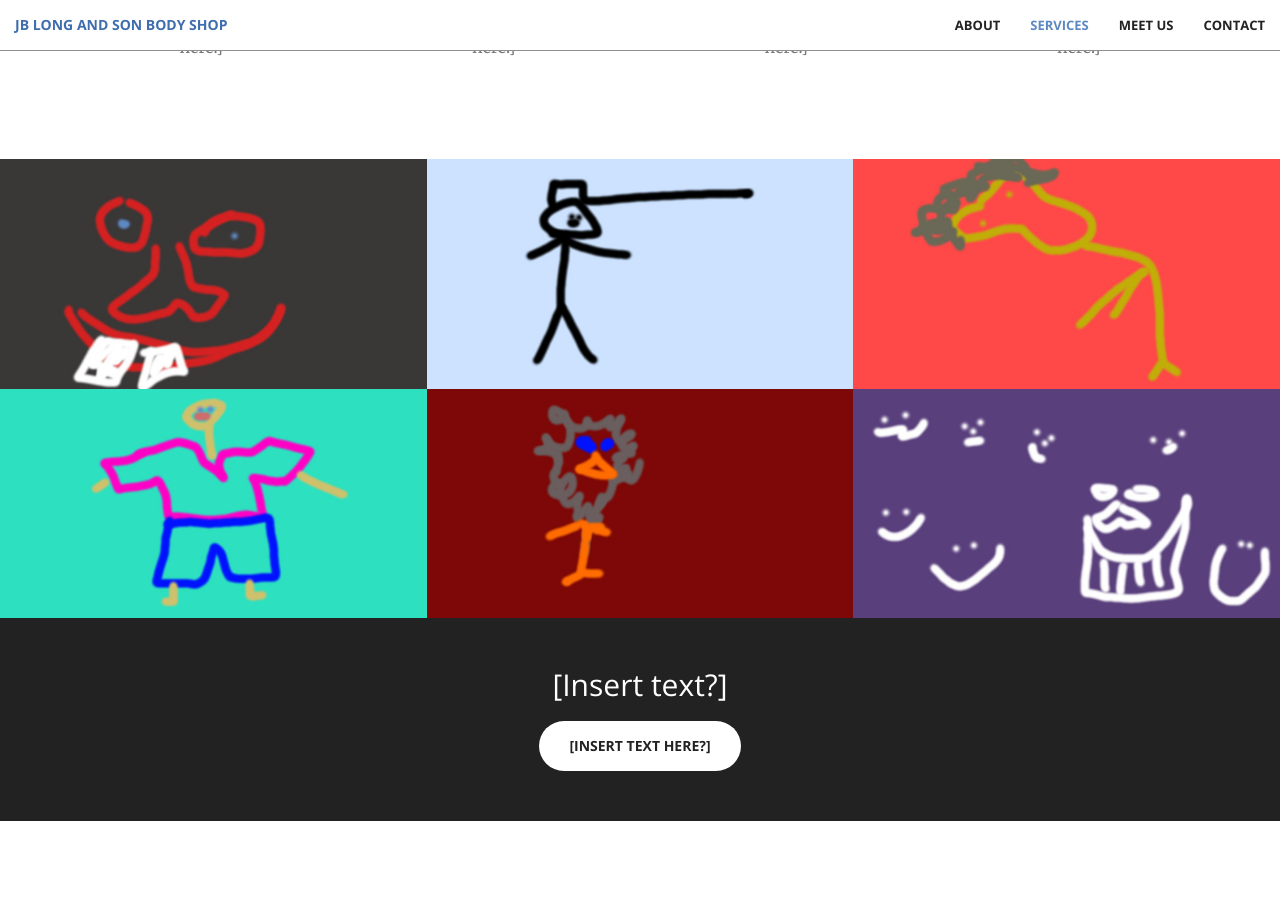
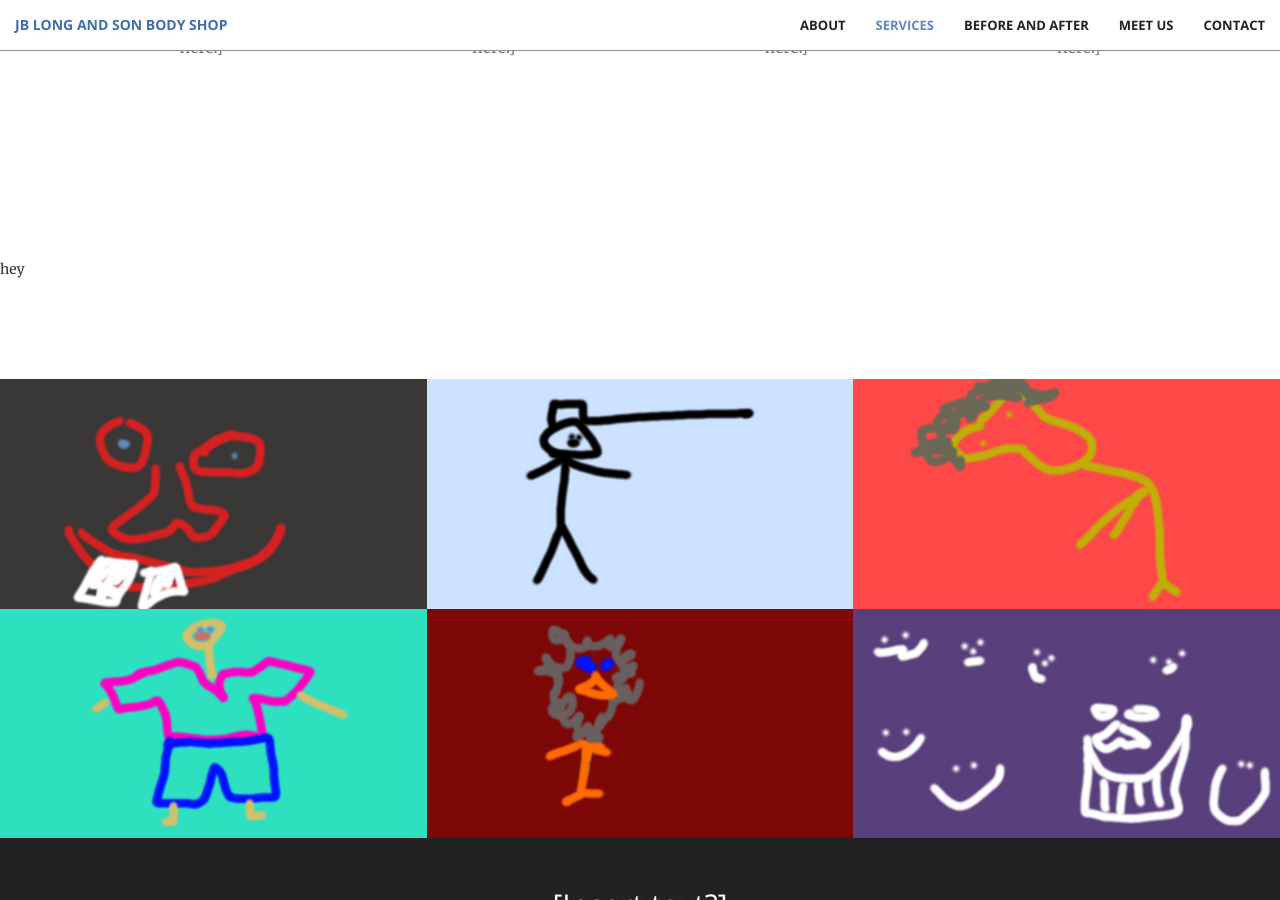
Before and after one commit to matthewlong29/JBShop_Site, a Jekyll site: the page built from index.html, in a window 1280 px wide and 900 px high, scrolled down 1608 px. Built offline with Jekyll 4.4.1, drawn with Linux system fonts in a browser that asks for light colours.

Commit message:
Added before and after navigation

```diff
--- a/_includes/before-and-after.html
+++ b/_includes/before-and-after.html
@@ -0,0 +1,3 @@
+<section id="before-and-after">
+hey
+</section>
--- a/_includes/nav.html
+++ b/_includes/nav.html
@@ -21,6 +21,9 @@
                     <a class="page-scroll" href="#services">Services</a>
                 </li>
                 <li>
+                    <a class="page-scroll" href="#before-and-after">Before and After</a>
+                </li>
+                <li>
                     <a class="page-scroll" href="#meet-us">Meet Us</a>
                 </li>
                 <li>
```
